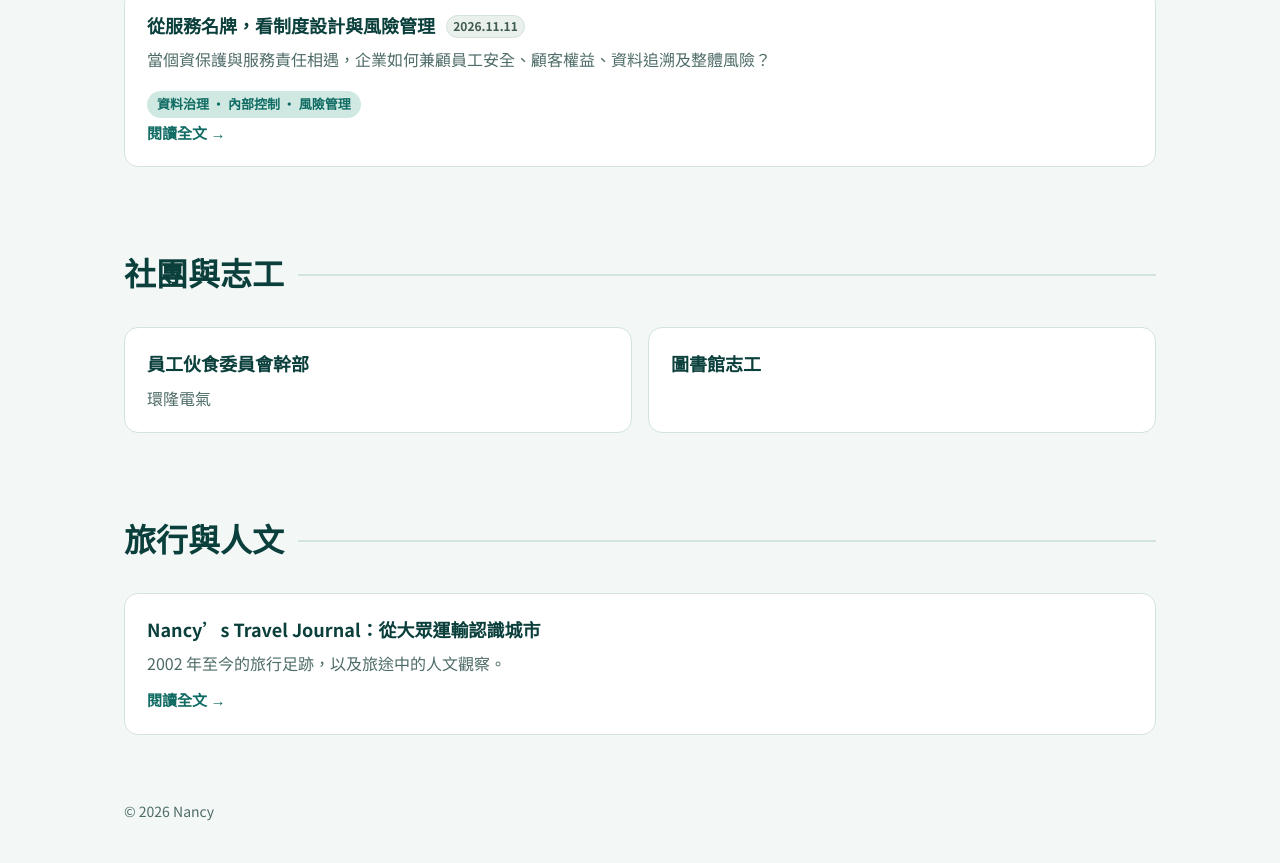
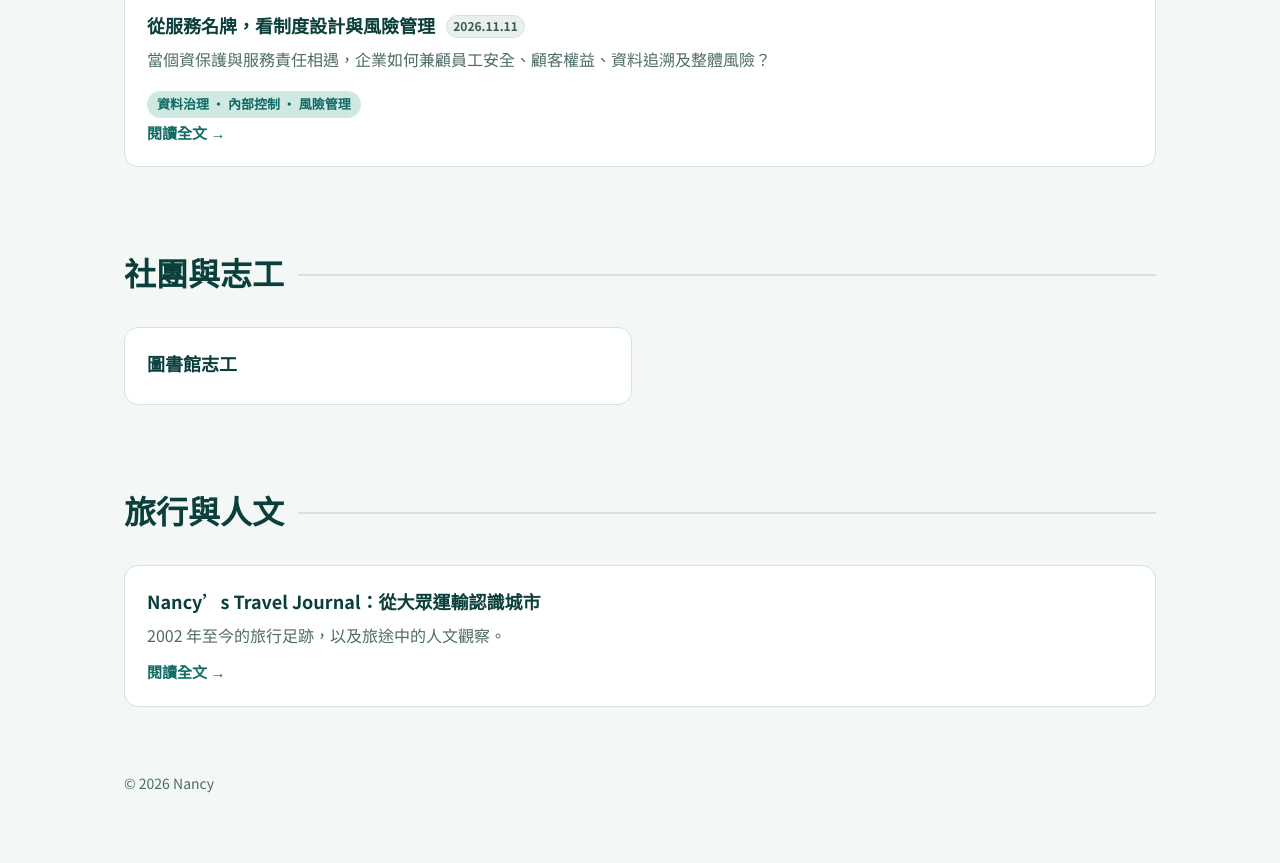
Before and after one commit to nancy098517/nancy098517.github.io, a plain HTML site: page index.html in a window 1280 px wide. Shown: the part 4860-5723 px from the top of the page. After the commit the page ends 5695 px from the top, so only its background shows below. Drawn offline with Linux system fonts and the light colour scheme.

Commit message:
Remove employee meal committee card from volunteer section

```diff
--- a/index.html
+++ b/index.html
@@ -314,7 +314,6 @@ footer{max-width:1080px;margin:0 auto;padding:56px 24px 40px;color:var(--muted);
   <section id="clubs">
     <h2>社團與志工</h2>
     <div class="grid2">
-      <div class="card"><h3>員工伙食委員會幹部</h3><p>環隆電氣</p></div>
       <div class="card"><h3>圖書館志工</h3></div>
     </div>
   </section>
```
